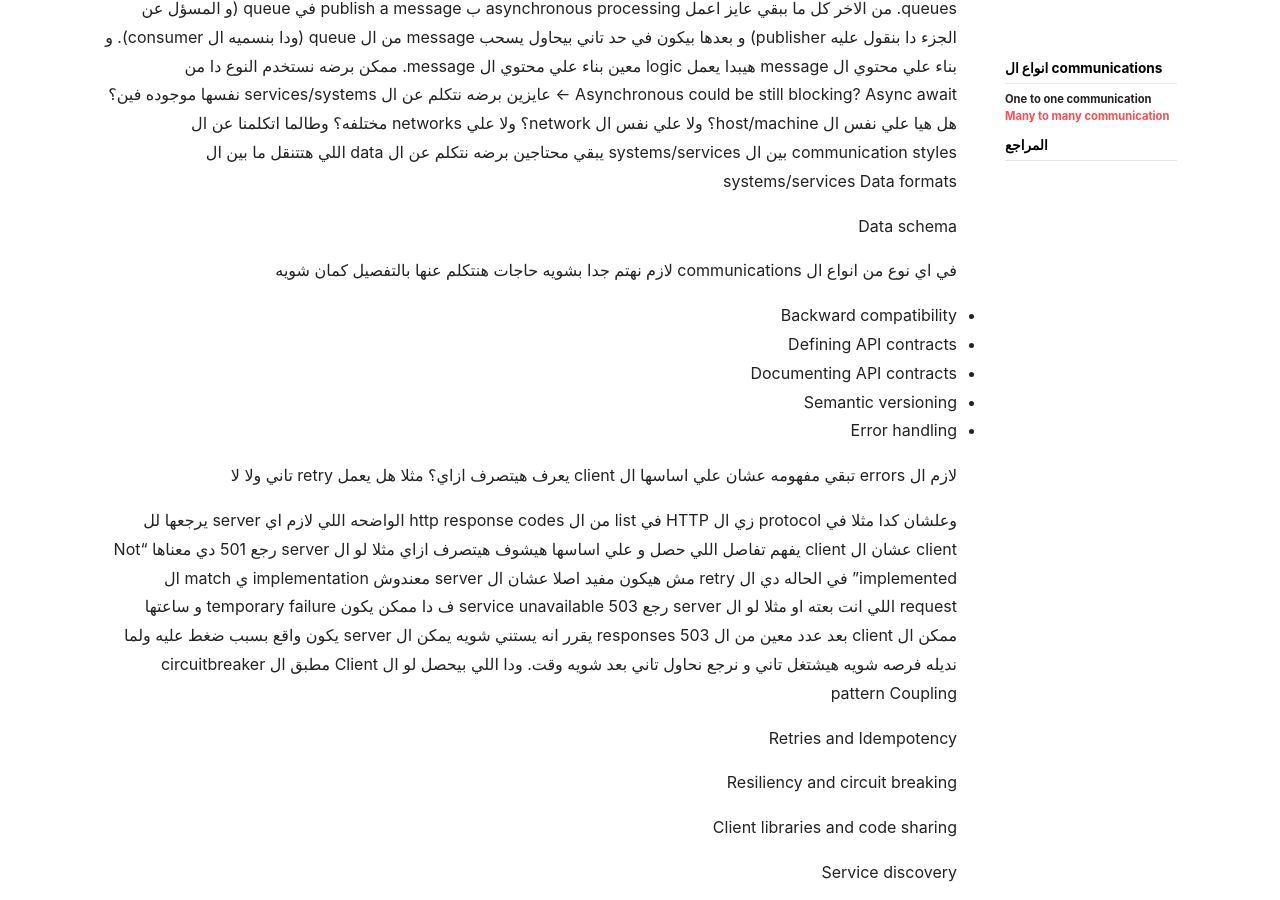
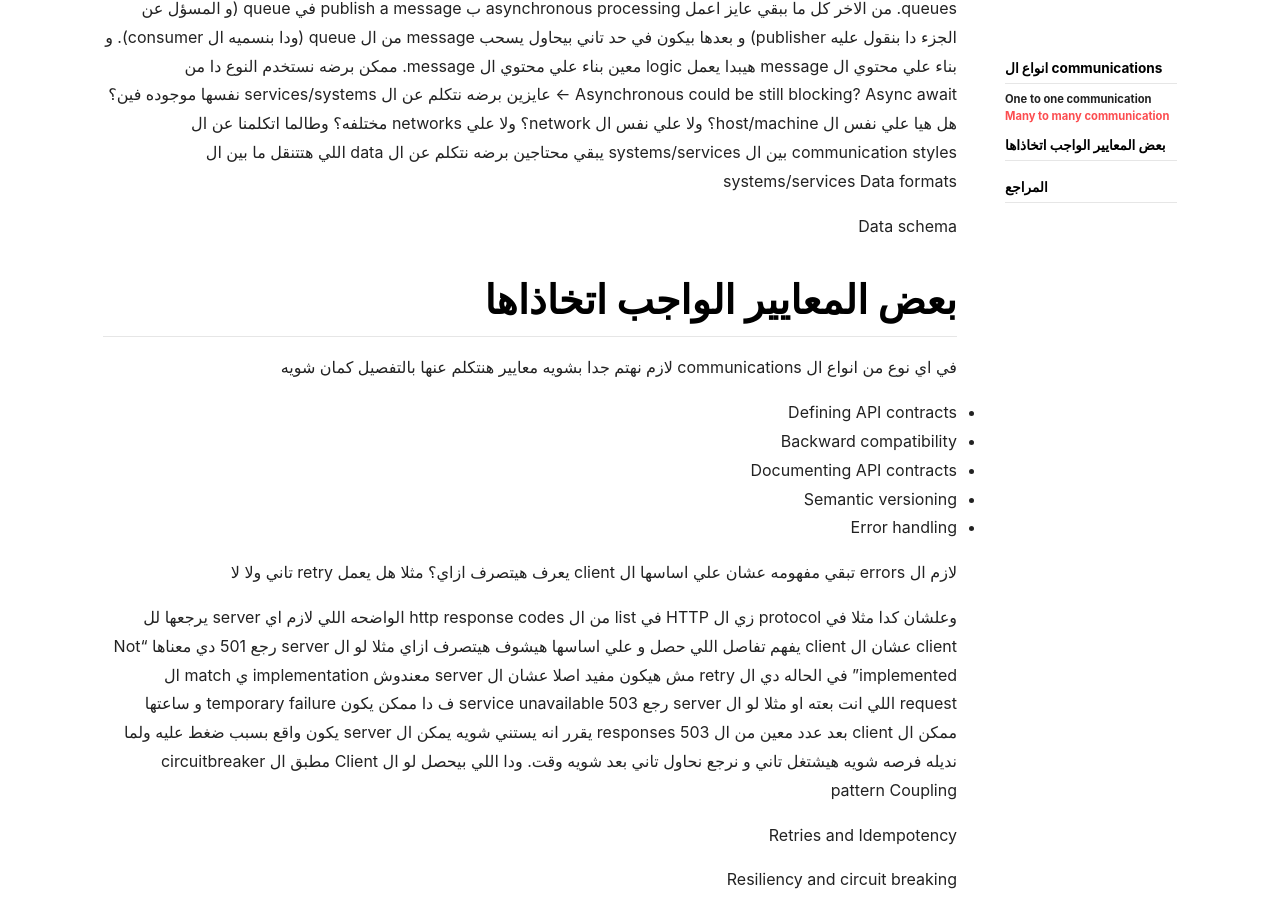
Before and after one commit to AlaaAttya/my-blog, a Jekyll site: the page built from _posts/2025-03-11-ipc.md, in a window 1280 px wide and 900 px high, scrolled down 2011 px. Built offline with Jekyll 4.4.1, drawn with Linux system fonts in a browser that asks for light colours; nearby versions of some CDN libraries; comment, search, counter and statistics services are not loaded.

```diff
--- a/_posts/2025-03-11-ipc.md
+++ b/_posts/2025-03-11-ipc.md
@@ -82,10 +82,12 @@ Data formats
 
 Data schema
 
-في اي نوع من انواع ال communications لازم نهتم جدا بشويه حاجات هنتكلم عنها بالتفصيل كمان شويه
+# بعض المعايير الواجب اتخاذاها
 
+في اي نوع من انواع ال communications لازم نهتم جدا بشويه معايير هنتكلم عنها بالتفصيل كمان شويه
+
+* Defining API contracts
 * Backward compatibility
-* Defining API contracts
 * Documenting API contracts
 * Semantic versioning
 * Error handling
```
